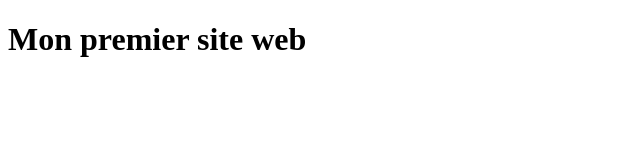
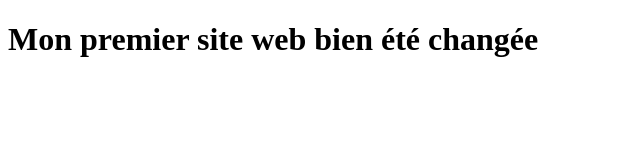
Before and after one commit to InesKorbi80/coursera-test, a plain HTML site: page site/index.html in a window 1280 px wide. Shown: the whole page, without its empty margins (0-640 px from the left). Drawn offline with Linux system fonts and the light colour scheme.

Commit message:
Addition

```diff
--- a/site/index.html
+++ b/site/index.html
@@ -1,9 +1,9 @@
 <!DOCTYPE html>
 <html>
 	<head>
-		<title>Ma page de mon site</title>
+		<title>Ma page de mon site bien été changée</title>
 	</head>
 	<body>
-	  <h1>Mon premier site web</h1>
+	  <h1>Mon premier site web bien été changée</h1>
 	</body>
 </html>
```
